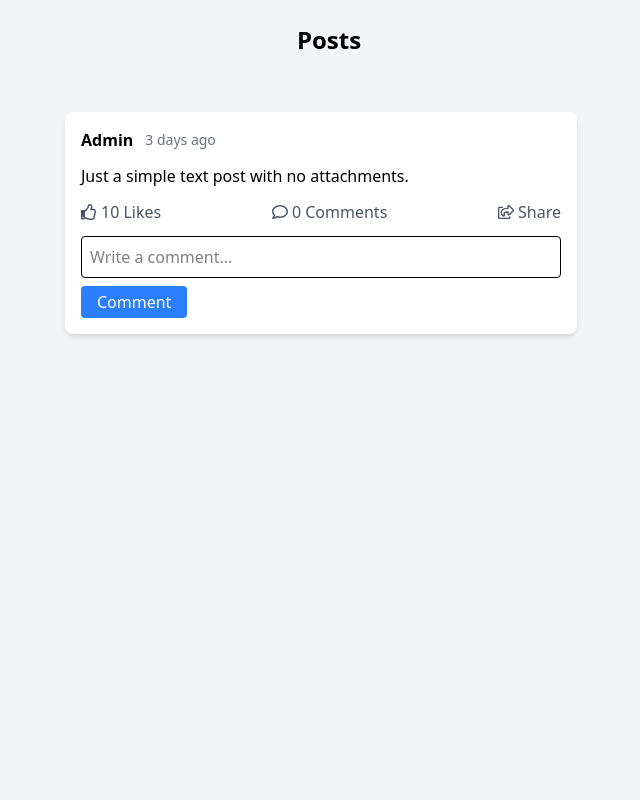
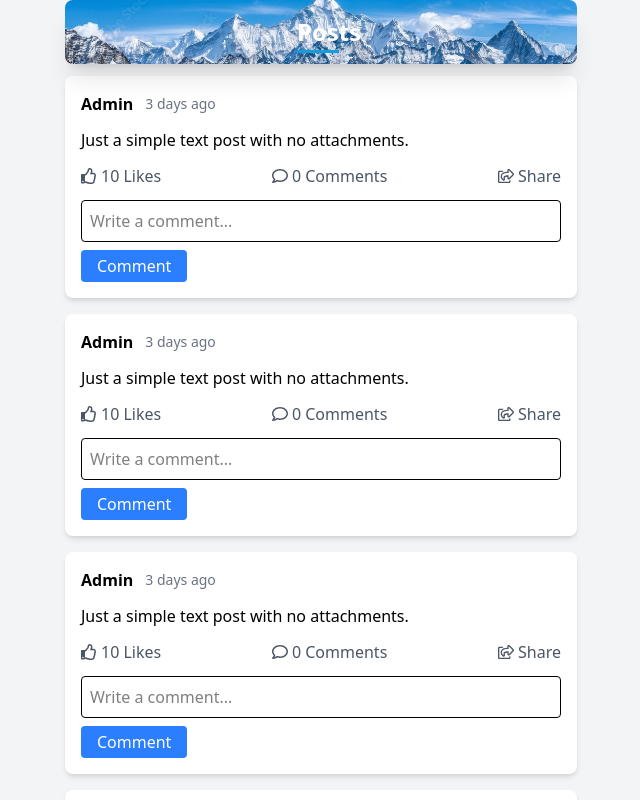
Before and after one commit to BimalNiraula69/Portfolio-Site, a React (Vite) app: page /posts in a window 1280 px wide. Shown: the top 800 px of the page, without its empty margins (319-959 px from the left). Built offline with nearby package versions, Linux system fonts and the light colour scheme.

Commit message:
posts ui made

```diff
--- a/src/assets/assets.js
+++ b/src/assets/assets.js
@@ -8,8 +8,10 @@ import product from './product.jpg';
 import testing from './testing.jpg';
 import web_design from './web_design.jpg';
 import web_development from './web_development.jpg';
+import himalaya from './himalaya.jpeg'
 
 const assets ={
+    himalaya,
     a,
     bimal,
     bimalniraula,
--- a/src/components/Posts.jsx
+++ b/src/components/Posts.jsx
@@ -1,5 +1,6 @@
 import React, { useState, useEffect } from 'react';
-import { FaFilePdf, FaFileVideo, FaRegThumbsUp, FaRegComment, FaRegShareSquare } from "react-icons/fa";
+import { FaRegThumbsUp, FaRegComment, FaRegShareSquare } from "react-icons/fa";
+import assets from '../assets/assets';
 
 const Posts = () => {
   const [adminPosts, setAdminPosts] = useState([]);
@@ -9,16 +10,15 @@ const Posts = () => {
 
   useEffect(() => {
     const fetchPosts = async () => {
-      const fetchedPosts = [
-        {
-          id: 1,
-          user: "Admin",
-          time: "3 days ago",
-          content: "Just a simple text post with no attachments.",
-          likes: 10,
-          comments: [],
-        }
-      ];
+      const fetchedPosts = Array(8).fill({
+        id: Math.random(), // Ensure unique ID for each post
+        user: "Admin",
+        time: "3 days ago",
+        content: "Just a simple text post with no attachments.",
+        likes: 10,
+        comments: [],
+      });
+
       setAdminPosts(fetchedPosts);
       setLikes(fetchedPosts.reduce((acc, post) => ({ ...acc, [post.id]: post.likes }), {}));
       setComments(fetchedPosts.reduce((acc, post) => ({ ...acc, [post.id]: post.comments }), {}));
@@ -42,11 +42,25 @@ const Posts = () => {
   };
 
   return (
-    <div className='relative w-screen h-auto bg-gray-100'>
-      <h2 className="ml-4 text-2xl font-semibold text-center pt-6 mb-6"><span className="underline-custom">Pos</span>ts</h2>
+    <div className="relative w-full h-auto bg-gray-100 overflow-x-hidden">
 
-      <div className="min-h-screen flex flex-col items-center p-4">
-        <div className="h-auto w-full max-w-lg mt-4 space-y-4">
+      {/* Navbar */}
+      <div
+        className="fixed top-0 left-1/2 transform -translate-x-1/2 w-full max-w-lg text-white p-4 rounded-lg shadow-xl z-50"
+        style={{
+          backgroundImage: `url(${assets.himalaya})`,
+          backgroundSize: 'cover',
+          backgroundPosition: 'center',
+        }}
+      >
+        <h2 className="ml-4 text-2xl font-semibold text-center">
+          <span className="underline-custom">Pos</span>ts
+        </h2>
+      </div>
+
+      {/* Posts Section */}
+      <div className="min-h-full flex flex-col items-center h-full pt-19 px-2">
+        <div className="w-full max-w-lg space-y-4">
           {adminPosts.map((post) => (
             <div key={post.id} className="bg-white p-4 rounded-lg shadow-md">
               <div className="flex items-center space-x-3">
@@ -55,6 +69,7 @@ const Posts = () => {
               </div>
               <p className="mt-3">{post.content}</p>
 
+              {/* Buttons */}
               <div className="flex justify-between mt-3 text-gray-600">
                 <button className="flex items-center space-x-1 hover:text-blue-500" onClick={() => handleLike(post.id)}>
                   <FaRegThumbsUp /> <span>{likes[post.id]} Likes</span>
@@ -67,6 +82,7 @@ const Posts = () => {
                 </button>
               </div>
 
+              {/* Comment Section */}
               <div className="mt-3">
                 <input
                   type="text"
@@ -83,6 +99,7 @@ const Posts = () => {
                 </button>
               </div>
 
+              {/* Display Comments */}
               {comments[post.id].length > 0 && (
                 <div className="mt-3">
                   {comments[post.id].map((comment, index) => (
@@ -94,6 +111,23 @@ const Posts = () => {
           ))}
         </div>
       </div>
+
+      {/* Custom Underline Style */}
+      <style jsx>{`
+        .underline-custom {
+          position: relative;
+          display: inline-block;
+        }
+        .underline-custom::after {
+          content: '';
+          position: absolute;
+          left: 0;
+          bottom: -5px;
+          width: 100%;
+          height: 3px;
+          background-color: #149ddd;
+        }
+      `}</style>
     </div>
   );
 };
```
Also changed, not shown: src/assets/himalaya.jpeg (added).
